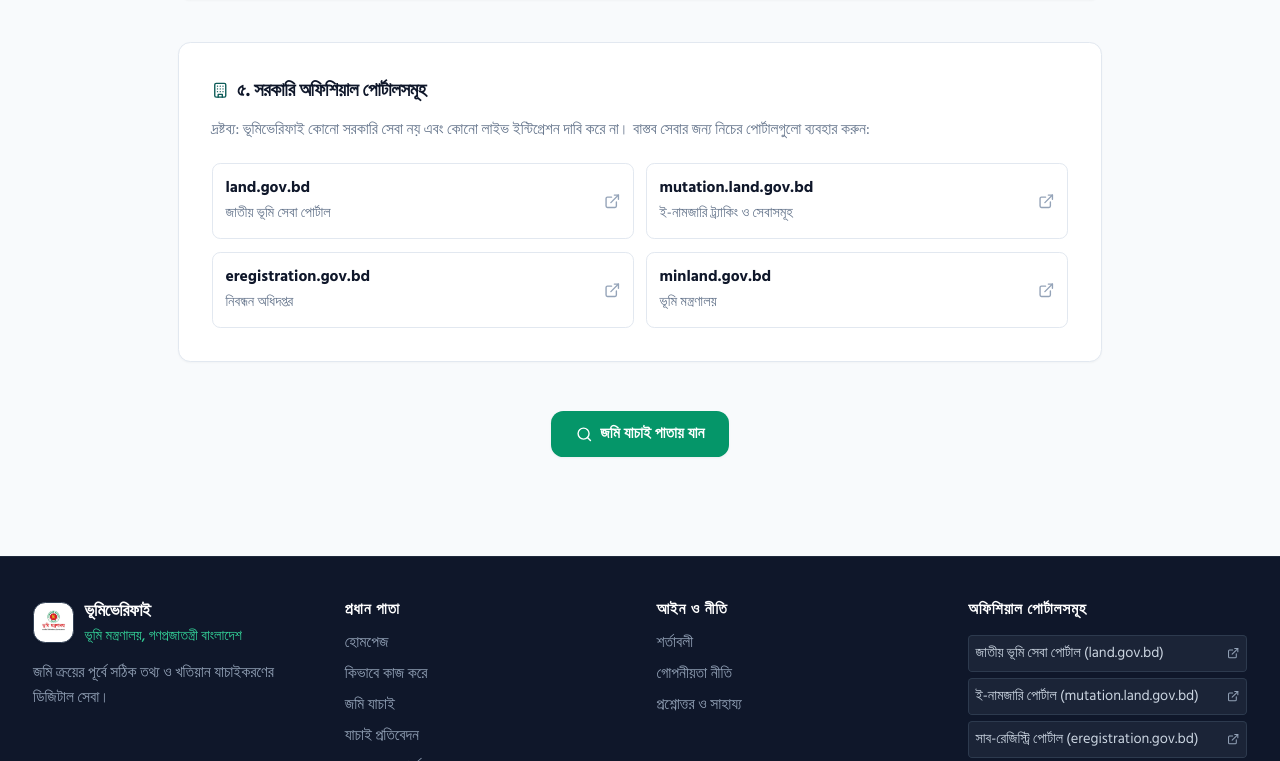
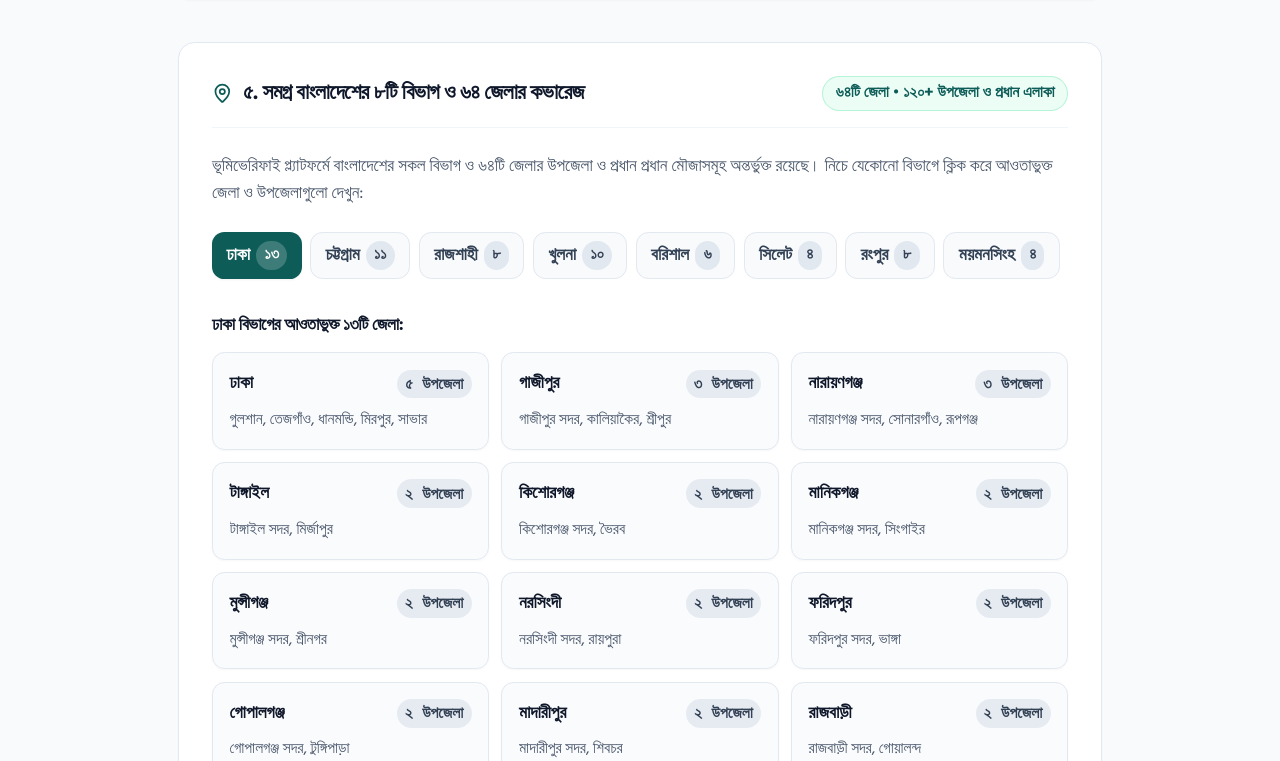
Before and after one commit to hossain-joy/BhumiVerify, a React (Vite) app: page /about in a window 1280 px wide. Shown: the part 1399-2160 px from the top of the page. Built offline with nearby package versions, Linux system fonts and the light colour scheme.

Commit message:
docs: list all 8 divisions and 64 districts with upazilas and areas in README and platform

```diff
--- a/src/pages/AboutPage.tsx
+++ b/src/pages/AboutPage.tsx
@@ -1,6 +1,8 @@
-import React from 'react';
+import React, { useState } from 'react';
 import { Link } from 'react-router-dom';
 import { useLanguage } from '../context/LanguageContext';
+import { BANGLADESH_GEO_DATA } from '../lib/mock-data/bangladeshGeo';
+import { toBengaliNumerals } from '../utils/formatStatus';
 import {
   Scale,
   ShieldCheck,
@@ -15,11 +17,15 @@ import {
   Building,
   Layers,
   ShieldAlert,
+  MapPin,
+  Globe,
 } from 'lucide-react';
 
 export const AboutPage: React.FC = () => {
   const { language } = useLanguage();
   const isBn = language === 'bn';
+  const [activeDivision, setActiveDivision] = useState<string>('Dhaka');
+  const selectedDivData = BANGLADESH_GEO_DATA[activeDivision];
 
   return (
     <div className="max-w-4xl mx-auto space-y-10 pb-16 animate-fade-up">
@@ -154,11 +160,94 @@ export const AboutPage: React.FC = () => {
         </div>
       </section>
 
-      {/* 5. External Official Resource Links (Clearly marked as non-integrated) */}
+      {/* 5. All 8 Divisions & 64 Districts Coverage Directory */}
+      <section className="bg-white rounded-2xl border border-slate-200 p-6 sm:p-8 shadow-2xs space-y-6">
+        <div className="flex flex-col sm:flex-row sm:items-center justify-between gap-3 pb-4 border-b border-slate-100">
+          <div className="flex items-center gap-2.5">
+            <MapPin className="w-5 h-5 text-gov-primary" aria-hidden="true" />
+            <h2 className="text-base sm:text-lg font-bold text-slate-900">
+              {isBn ? '৫. সমগ্র বাংলাদেশের ৮টি বিভাগ ও ৬৪ জেলার কভারেজ' : '5. Full Bangladesh Coverage (8 Divisions & 64 Districts)'}
+            </h2>
+          </div>
+          <span className="text-xs font-bold px-3 py-1 rounded-full bg-emerald-50 text-gov-primary border border-emerald-200/80 self-start sm:self-auto">
+            {isBn ? '৬৪টি জেলা • ১২০+ উপজেলা ও প্রধান এলাকা' : '64 Districts • 120+ Upazilas & Areas'}
+          </span>
+        </div>
+
+        <p className="text-xs sm:text-sm text-slate-600 leading-relaxed">
+          {isBn
+            ? 'ভূমিভেরিফাই প্ল্যাটফর্মে বাংলাদেশের সকল বিভাগ ও ৬৪টি জেলার উপজেলা ও প্রধান প্রধান মৌজাসমূহ অন্তর্ভুক্ত রয়েছে। নিচে যেকোনো বিভাগে ক্লিক করে আওতাভুক্ত জেলা ও উপজেলাগুলো দেখুন:'
+            : 'BhumiVerify covers all administrative divisions and 64 districts across Bangladesh. Select any division below to view covered districts and upazilas:'}
+        </p>
+
+        {/* Division Selector Buttons */}
+        <div className="flex flex-wrap gap-2">
+          {Object.entries(BANGLADESH_GEO_DATA).map(([divKey, div]) => {
+            const isSelected = activeDivision === divKey;
+            const distCount = Object.keys(div.districts).length;
+            return (
+              <button
+                key={divKey}
+                type="button"
+                onClick={() => setActiveDivision(divKey)}
+                className={`px-3.5 py-2 rounded-xl text-xs sm:text-sm font-bold transition-all cursor-pointer flex items-center gap-1.5 ${
+                  isSelected
+                    ? 'bg-gov-primary text-white shadow-xs scale-102'
+                    : 'bg-slate-50 hover:bg-slate-100 text-slate-700 border border-slate-200'
+                }`}
+              >
+                <span>{isBn ? div.bengali : div.name}</span>
+                <span
+                  className={`text-xs px-2 py-0.5 rounded-full font-bold ${
+                    isSelected ? 'bg-white/20 text-white' : 'bg-slate-200 text-slate-700'
+                  }`}
+                >
+                  {isBn ? toBengaliNumerals(distCount) : distCount}
+                </span>
+              </button>
+            );
+          })}
+        </div>
+
+        {/* Districts Grid for selected division */}
+        {selectedDivData && (
+          <div className="pt-2 space-y-3">
+            <h3 className="text-xs sm:text-sm font-bold text-slate-900 flex items-center gap-1.5">
+              <span>{isBn ? `${selectedDivData.bengali} বিভাগের আওতাভুক্ত ${toBengaliNumerals(Object.keys(selectedDivData.districts).length)}টি জেলা:` : `Districts under ${selectedDivData.name} Division (${Object.keys(selectedDivData.districts).length}):`}</span>
+            </h3>
+
+            <div className="grid grid-cols-1 sm:grid-cols-2 lg:grid-cols-3 gap-3">
+              {Object.entries(selectedDivData.districts).map(([distKey, dist]) => {
+                const upzList = Object.values(dist.upazilas).map((u) => (isBn ? u.bengali : u.name));
+                return (
+                  <div
+                    key={distKey}
+                    className="p-4 rounded-xl border border-slate-200 bg-slate-50/70 hover:bg-white hover:border-slate-300 transition-all space-y-2 shadow-2xs"
+                  >
+                    <div className="flex items-center justify-between">
+                      <span className="font-bold text-sm text-slate-900">
+                        {isBn ? dist.bengali : dist.name}
+                      </span>
+                      <span className="text-xs font-mono px-2 py-0.5 rounded-full bg-slate-200/80 text-slate-700 font-semibold">
+                        {isBn ? toBengaliNumerals(upzList.length) : upzList.length} {isBn ? 'উপজেলা' : 'Upazilas'}
+                      </span>
+                    </div>
+                    <p className="text-xs text-slate-600 line-clamp-2 leading-relaxed">
+                      {upzList.join(', ')}
+                    </p>
+                  </div>
+                );
+              })}
+            </div>
+          </div>
+        )}
+      </section>
+
+      {/* 6. External Official Resource Links (Clearly marked as non-integrated) */}
       <section className="bg-white rounded-xl border border-slate-200 p-6 sm:p-8 shadow-2xs space-y-3">
         <h2 className="text-base font-bold text-slate-900 flex items-center gap-2">
           <Building className="w-4 h-4 text-gov-primary" aria-hidden="true" />
-          <span>{isBn ? '৫. সরকারি অফিশিয়াল পোর্টালসমূহ' : '5. Official Bangladesh Government Portals'}</span>
+          <span>{isBn ? '৬. সরকারি অফিশিয়াল পোর্টালসমূহ' : '6. Official Bangladesh Government Portals'}</span>
         </h2>
         <p className="text-xs text-slate-500">
           {isBn
```
Also changed, not shown: 1 other file (tests, documents, lock files or other folders).
